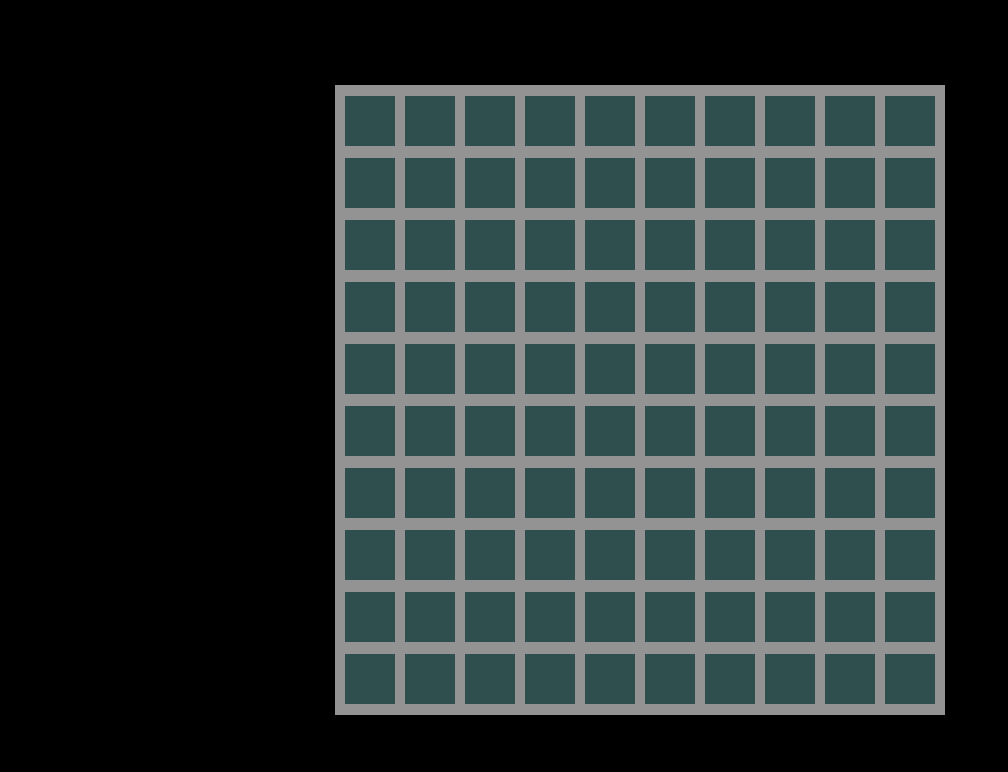
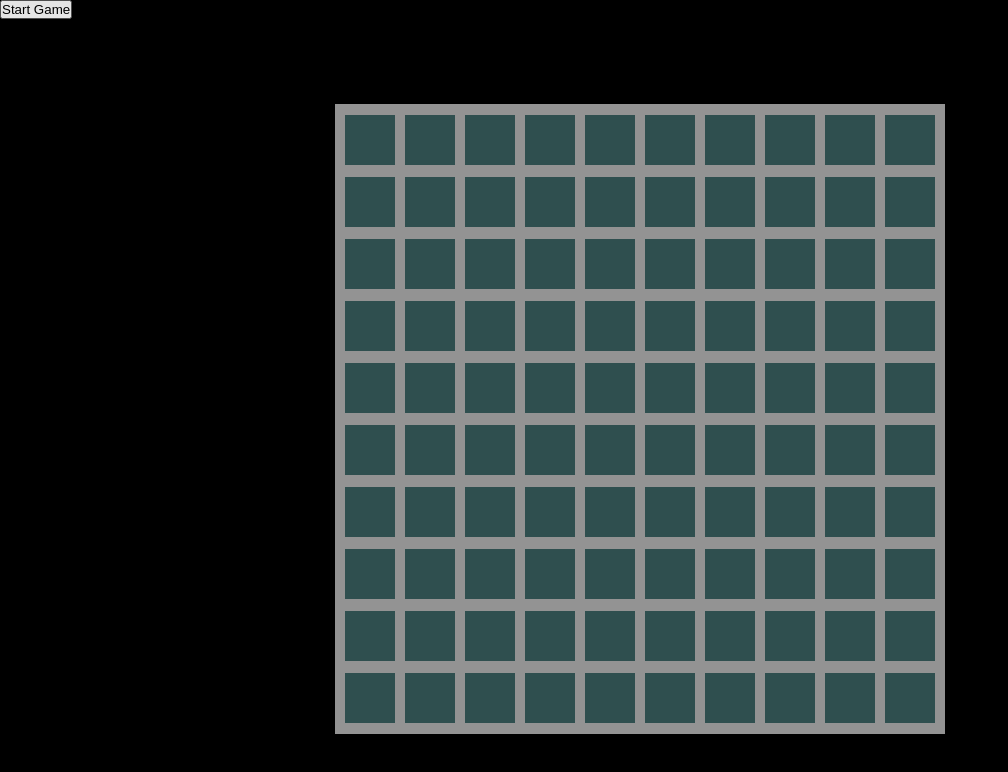
Before and after one commit to carltonLND/minesweeper-react, a React (Vite) app: page / in a window 1280 px wide. Shown: the top 772 px of the page, without its empty margins (0-1008 px from the left). Built offline with nearby package versions, Linux system fonts and the light colour scheme.

Commit message:
Added temp button to stop interactivity of minesweeper

```diff
--- a/src/components/App.tsx
+++ b/src/components/App.tsx
@@ -8,12 +8,15 @@ import { Grid } from "./Grid";
 import { useState } from "react";
 import "./App.css";
 
+type GameState = "playing" | "stopped";
+
 const width = 10;
 const height = 10;
 const mineChance = 20;
 
 function App() {
   const [cells, setCells] = useState(generateCells(width, height, mineChance));
+  const [gameState, setGameState] = useState<GameState>("stopped");
 
   const handleRightClick = (cell: Cell) => {
     setCells((prev) => {
@@ -45,6 +48,14 @@ function App() {
 
   return (
     <div className="App">
+      <button
+        onClick={() =>
+          setGameState(gameState === "playing" ? "stopped" : "playing")
+        }
+      >
+        {gameState === "playing" ? "Stop Game" : "Start Game"}
+      </button>
+      {gameState === "playing" ? (
         <div className="grid-container">
           <Grid
             cells={cells}
@@ -52,6 +63,11 @@ function App() {
             handleLeftClick={handleLeftClick}
           />
         </div>
+      ) : (
+        <div className="grid-container">
+          <Grid cells={cells} />
+        </div>
+      )}
     </div>
   );
 }
```
Lines whose indentation alone changed are shown as unchanged.
